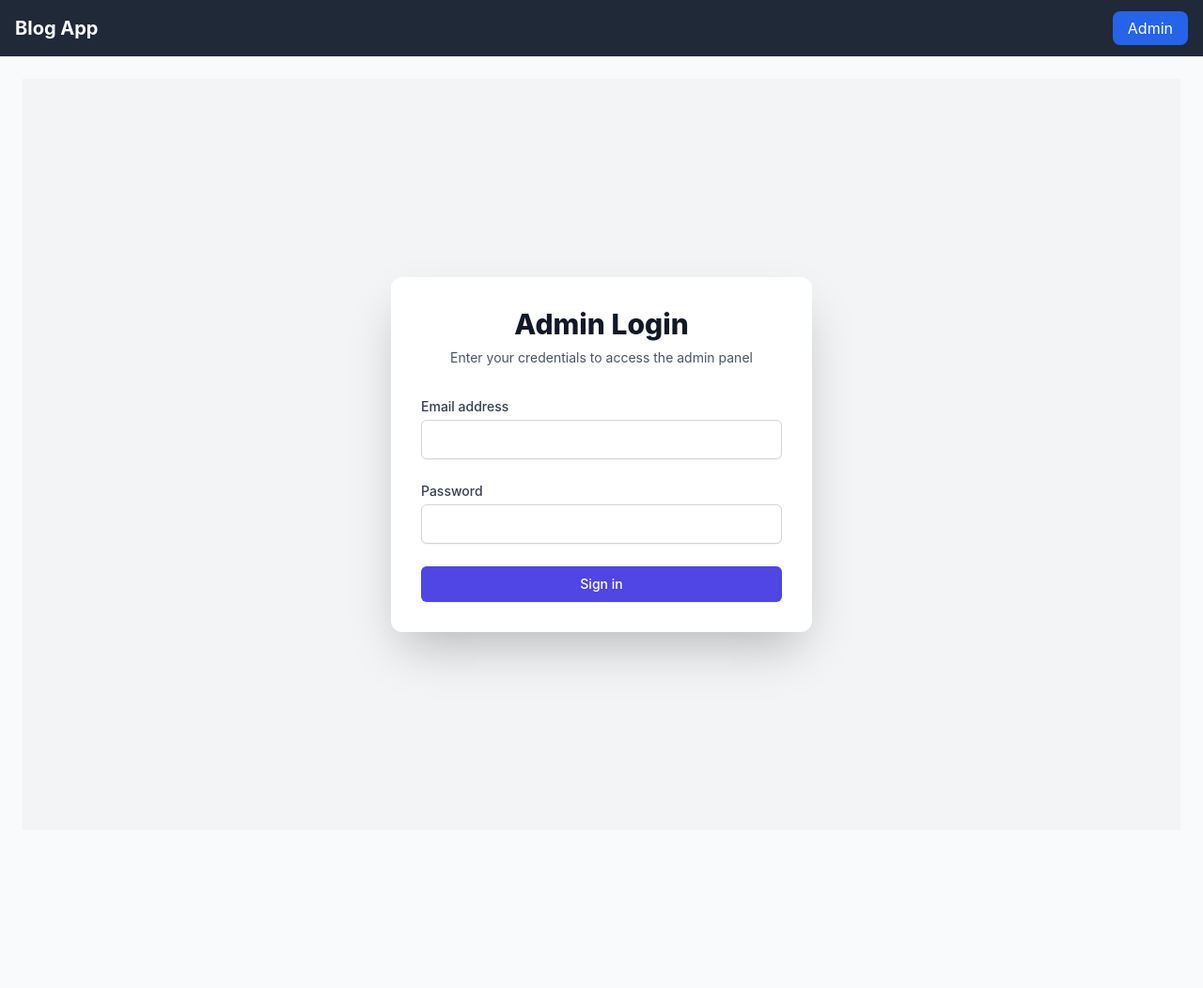
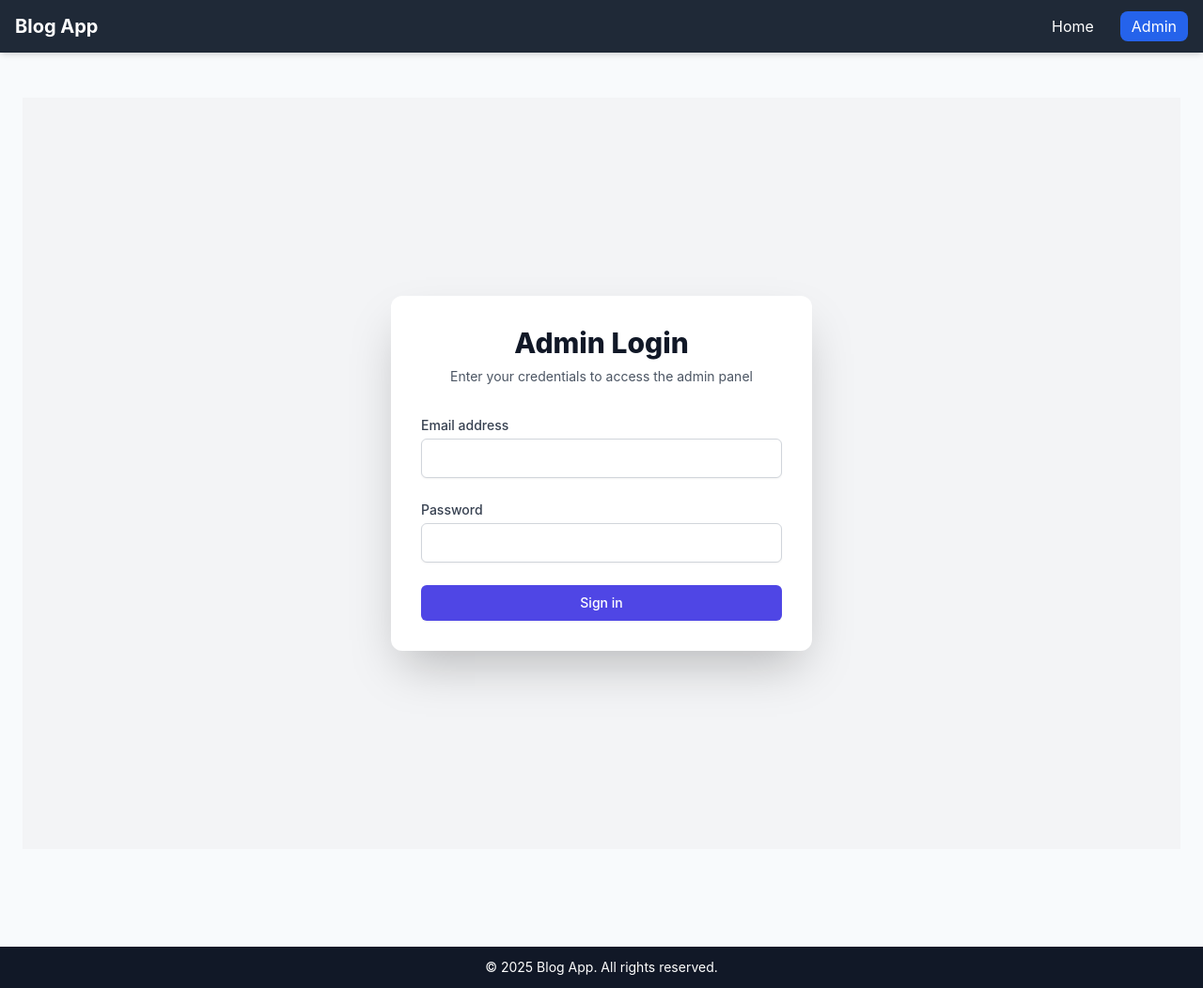
Before and after one commit to tech-iit/blog101, a React (Vite) app: page /admin in a window 1280 px wide. Shown: the whole page at 94% size. Before the commit the page ends 908 px from the top, so only its background shows below. Built offline with nearby package versions, Linux system fonts and the light colour scheme; no server answers.

Commit message:
'commit'

```diff
--- a/src/App.jsx
+++ b/src/App.jsx
@@ -1,7 +1,7 @@
 import { useState, useEffect } from "react";
 import { BrowserRouter as Router, Routes, Route } from "react-router-dom";
 import axios from "axios";
-
+import Footer from "./components/Footer";
 import Navbar from "./components/Navbar";
 import BlogList from "./components/BlogList";
 import BlogDetail from "./components/BlogDetail";
@@ -42,7 +42,7 @@ export default function App() {
       const normalized = res.data.map(normalize);
       setBlogs(normalized);
     } catch (err) {
-      console.error("Error fetching blogs:", err);
+      // console.error("Error fetching blogs:", err);
       setBlogs(initialBlogs.map(normalize));
     }
   };
@@ -65,9 +65,10 @@ export default function App() {
         createdAt: res.data.createdAt ?? res.data.CreatedAt,
       });
       setBlogs((prev) => [added, ...prev]);
+      return true;
     } catch (err) {
-      console.error("Error adding blog:", err);
-      alert("Failed to add blog. Check console for details.");
+      // console.error("Error adding blog:", err);
+      return true;
     }
   };
 
@@ -84,7 +85,10 @@ export default function App() {
 
   return (
     <Router>
-      <Navbar />
+      <div className="flex flex-col min-h-screen">
+        {/* Navbar fixed at top */}
+        <Navbar />
+        <main className="flex-grow pt-20 pb-20">
       <div className="container mx-auto p-6">
         <Routes>
           <Route
@@ -124,6 +128,9 @@ export default function App() {
           />
         </Routes>
       </div>
+       </main>
+        <Footer />
+      </div>
     </Router>
   );
 }
--- a/src/components/AdminLogin.jsx
+++ b/src/components/AdminLogin.jsx
@@ -76,7 +76,7 @@ export default function AdminLogin({ onLogin, onAddBlog, onRefresh, updateBlogs,
 
   return (
     <div className="container mx-auto p-6">
-      <AdminPublish onAddBlog={onAddBlog} />
+      <AdminPublish onAddBlog={onAddBlog} onRefresh={onRefresh} />
       <button
         onClick={() => navigate("/admin/manage")}
         className="mt-6 px-6 py-3 bg-blue-600 text-white rounded-lg hover:bg-blue-700 transition duration-200 font-medium shadow-md hover:shadow-lg"
--- a/src/components/AdminManagePage.jsx
+++ b/src/components/AdminManagePage.jsx
@@ -28,9 +28,11 @@ export default function AdminManagePage({ blogs, onRefresh, updateBlogs }) {
         });
         if (!response.ok) throw new Error("Failed to delete");
         updateBlogs(blogs.filter((blog) => blog.id !== id));
+        await onRefresh();
         alert("Blog deleted successfully!");
       } catch (err) {
-        console.error("Error deleting blog:", err);
+
+
         alert("Failed to delete blog. Check console for details.");
       }
     }
@@ -69,9 +71,10 @@ export default function AdminManagePage({ blogs, onRefresh, updateBlogs }) {
       }
       setEditBlogId(null);
       setEditForm({ title: "", content: "", author: "Admin", images: [], mainPhoto: "" });
+      await onRefresh();
       alert("Blog updated successfully!");
     } catch (err) {
-      console.error("Error updating blog:", err);
+      // console.error("Error updating blog:", err);
       alert("Failed to update blog. Check console for details.");
     }
   };
--- a/src/components/AdminPublish.jsx
+++ b/src/components/AdminPublish.jsx
@@ -1,6 +1,6 @@
 import React, { useState } from "react";
 
-export default function AdminPublish({ onAddBlog }) {
+export default function AdminPublish({ onAddBlog, onRefresh  }) {
   const [form, setForm] = useState({
     title: "",
     content: "",
@@ -22,7 +22,9 @@ export default function AdminPublish({ onAddBlog }) {
       mainPhoto: form.mainPhoto,
     };
     await onAddBlog(payload);
+    await onRefresh();
     setForm({ title: "", content: "", author: "Admin", images: [], mainPhoto: "" });
+    alert("blog added");
   };
 
   return (
--- a/src/components/BlogDetail.jsx
+++ b/src/components/BlogDetail.jsx
@@ -22,7 +22,7 @@ export default function BlogDetail({ backendURL }) {
           createdAt: b.createdAt ?? b.CreatedAt,
         });
       } catch (err) {
-        console.error("Error fetching blog:", err);
+        // console.error("Error fetching blog:", err);
         setBlog(null);
       }
     };
@@ -42,13 +42,13 @@ export default function BlogDetail({ backendURL }) {
       <h1 className="text-3xl font-bold text-gray-800">{blog.title} </h1>
       {/* (ID: {blog.id}) */}
       <p className="text-gray-500 mb-4">By {blog.author}</p>
-      {blog.mainPhoto && (
+      {/* {blog.mainPhoto && (
         <img
           src={blog.mainPhoto}
-          alt="Main Blog"
+          alt="IMG"
           className="w-full rounded-lg my-4"
         />
-      )}
+      )} */}
       <div
         className="prose max-w-none"
         dangerouslySetInnerHTML={{ __html: blog.content }}
--- /dev/null
+++ b/src/components/Footer.jsx
@@ -0,0 +1,9 @@
+export default function Footer() {
+  return (
+    <footer className="bg-gray-900 text-white mt-auto py-3 w-full">
+      <div className="container mx-auto text-center">
+        <p className="text-sm">&copy; {new Date().getFullYear()} Blog App. All rights reserved.</p>
+      </div>
+    </footer>
+  );
+}
--- a/src/components/Navbar.jsx
+++ b/src/components/Navbar.jsx
@@ -1,16 +1,15 @@
-import React from "react";
 import { Link } from "react-router-dom";
 
 export default function Navbar() {
   return (
-    <nav className="bg-gray-800 p-4 text-white">
-      <div className="container mx-auto flex justify-between items-center">
-        <Link to="/" className="text-xl font-bold">Blog App</Link>
-        <div>
-          <Link
-            to="/admin"
-            className="px-4 py-2 bg-blue-600 rounded-lg hover:bg-blue-700"
-          >
+    <nav className="fixed top-0 left-0 w-full bg-gray-800 text-white z-50 h-14 shadow-md flex items-center">
+      <div className="container mx-auto flex justify-between items-center px-4">
+        <Link to="/" className="text-xl font-bold hover:text-indigo-400 transition">
+          Blog App
+        </Link>
+        <div className="flex space-x-4">
+          <Link to="/" className="px-3 py-1 hover:text-indigo-400 transition">Home</Link>
+          <Link to="/admin" className="px-3 py-1 bg-blue-600 rounded-lg hover:bg-blue-700 transition">
             Admin
           </Link>
         </div>
```
